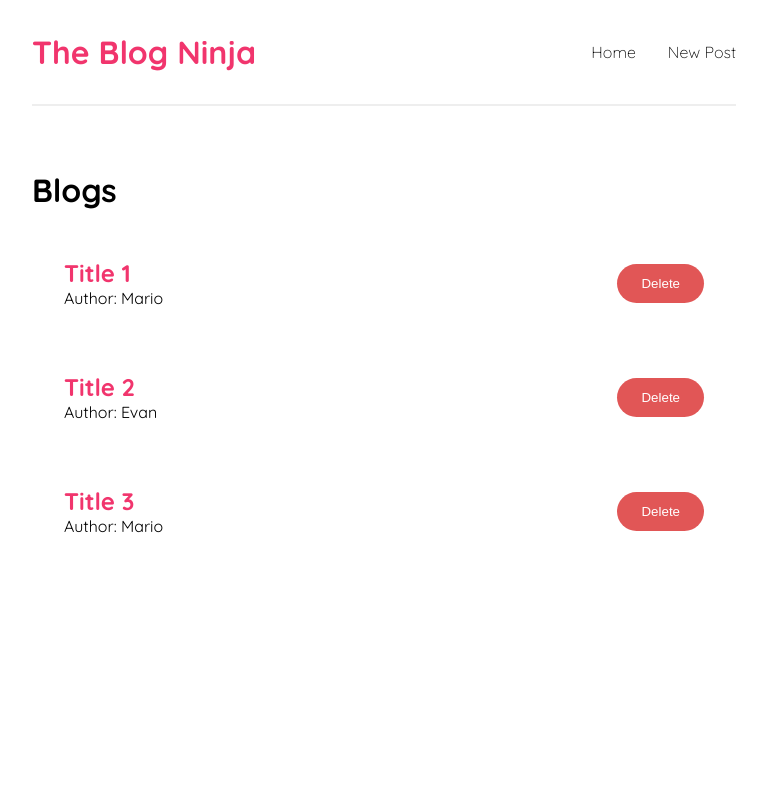
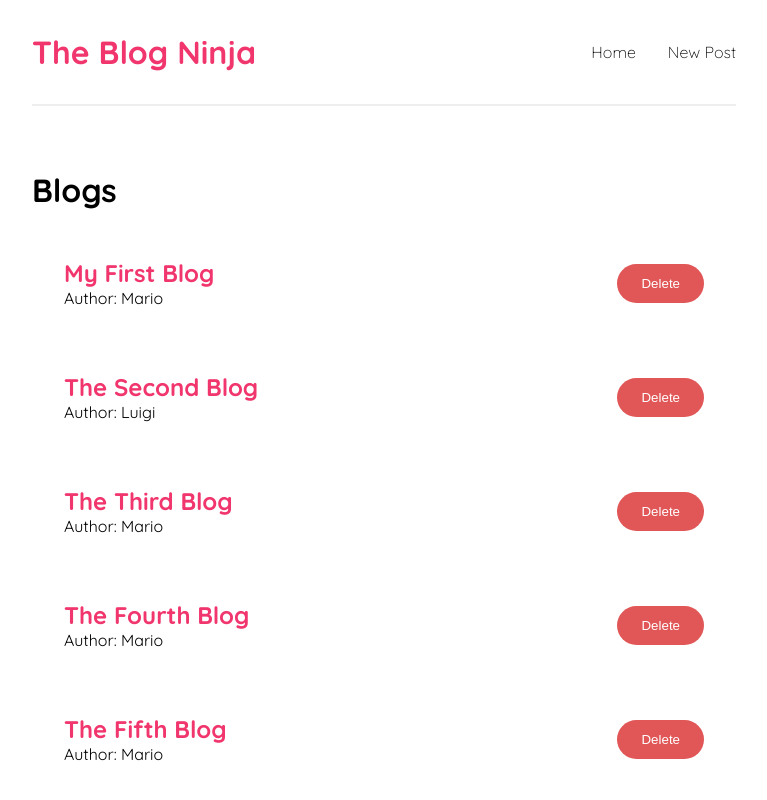
Before and after one commit to fauzanpr/react-blogapp, a React (Create React App) app: page / in a window 1280 px wide. Shown: the top 800 px of the page, without its empty margins (256-1023 px from the left). Built offline with nearby package versions, Linux system fonts and the light colour scheme; data requests are answered from the project's data file.

Commit message:
feat: get data from json-server

```diff
--- /dev/null
+++ b/data/db.json
@@ -0,0 +1,34 @@
+{
+    "blogs": [
+        {
+            "title": "My First Blog",
+            "body": "lorem ipsum bla bla bla",
+            "author": "Mario",
+            "id": 1
+        },
+        {
+            "title": "The Second Blog",
+            "body": "lorem ipsum sir amet",
+            "author": "Luigi",
+            "id": 2
+        },
+        {
+            "title": "The Third Blog",
+            "body": "lorem ipsum sir amet dolor",
+            "author": "Mario",
+            "id": 3
+        },
+        {
+            "title": "The Fourth Blog",
+            "body": "lorem ipsum sir amet dolor",
+            "author": "Mario",
+            "id": 4
+        },
+        {
+            "title": "The Fifth Blog",
+            "body": "lorem ipsum sir amet dolor",
+            "author": "Mario",
+            "id": 5
+        }
+    ]
+}
--- a/src/App.js
+++ b/src/App.js
@@ -1,23 +1,39 @@
 import Header from "./Header";
-import { useState } from "react";
+import { useState, useEffect } from "react";
 import BlogList from "./BlogList";
 
 function App() {
-  const [blogs, setBlog] = useState([
-    { title: "Title 1", body: "lorem ipsum ...", author: "Mario", id: 1 },
-    { title: "Title 2", body: "lorem ipsum ...", author: "Evan", id:2 },
-    { title: "Title 3", body: "lorem ipsum ...", author: "Mario", id:3 },
-  ]);
+  const [blogs, setBlog] = useState(null);
+  const [isLoading, setLoading] = useState(true);
+
+  useEffect(() => {
+    setInterval(() => {
+      fetch("http://localhost:8000/blogs")
+        .then((res) => {
+          if (res.status === 404) {
+            return false;
+          }
+          return res.json();
+        })
+        .then((data) => {
+          setLoading(false);
+          setBlog(data);
+        });
+    }, 1000);
+  }, []);
 
   const deleteHandler = (id) => {
-    const newBlogs = blogs.filter(blog => blog.id !== id);
+    const newBlogs = blogs.filter((blog) => blog.id !== id);
     setBlog(newBlogs);
   };
 
   return (
     <div className="container">
       <Header />
-      <BlogList title="Blogs" blogs={ blogs } deleteHandler={ deleteHandler } />
+      { isLoading && <p>Loading...</p> }
+      { (blogs === false && blogs !== null) ? <p>Not found</p> : (blogs && (
+        <BlogList title="Blogs" blogs={blogs} deleteHandler={deleteHandler} />
+      )) }
     </div>
   );
 }
```
